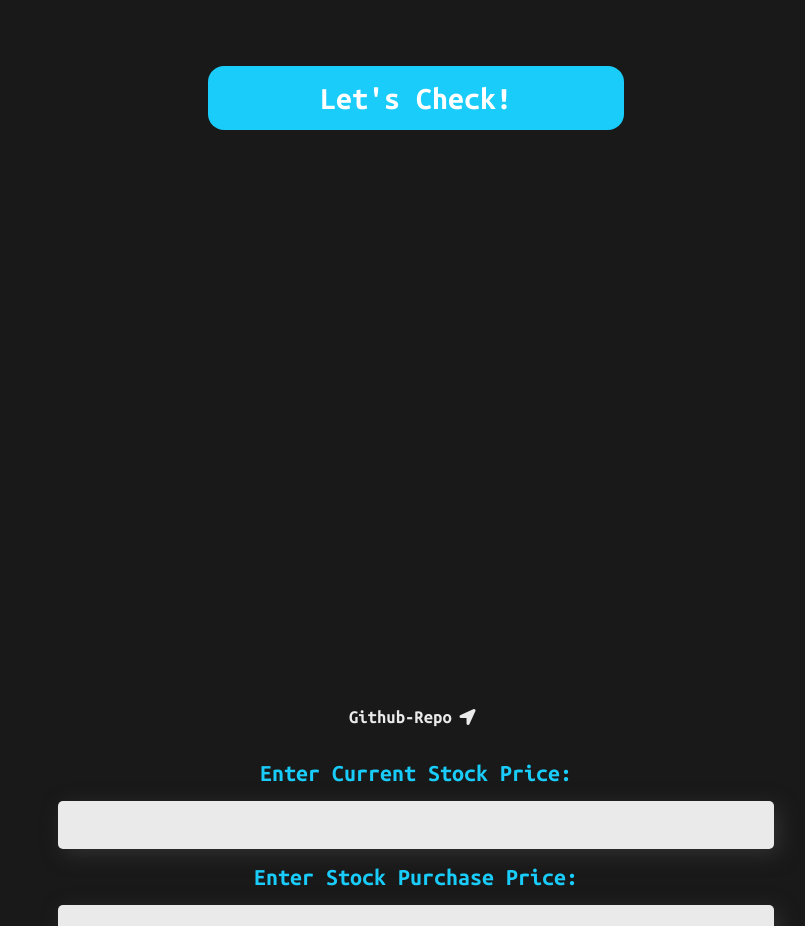
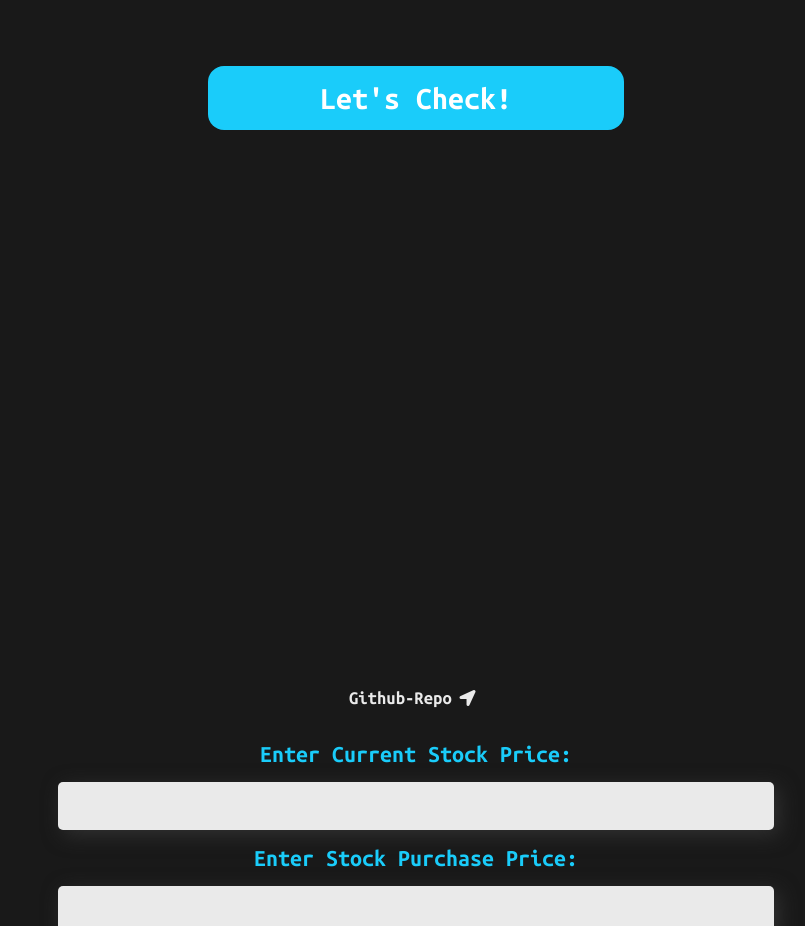
Before and after one commit to Diablo-web/stock-profit-loss, a plain HTML site: page index.html in a window 1280 px wide. Shown: the part 182-1108 px from the top of the page, without its empty margins (224-1029 px from the left). Drawn offline with Linux system fonts and the light colour scheme.

Commit message:
Update style.css

```diff
--- a/style.css
+++ b/style.css
@@ -270,8 +270,8 @@ i {
 }
 
 .github-repo {
-    margin-top: 50;
-    padding: 0;
+    margin-top: 0;
+    padding: 20;
     text-align: center;
 }
 
```
